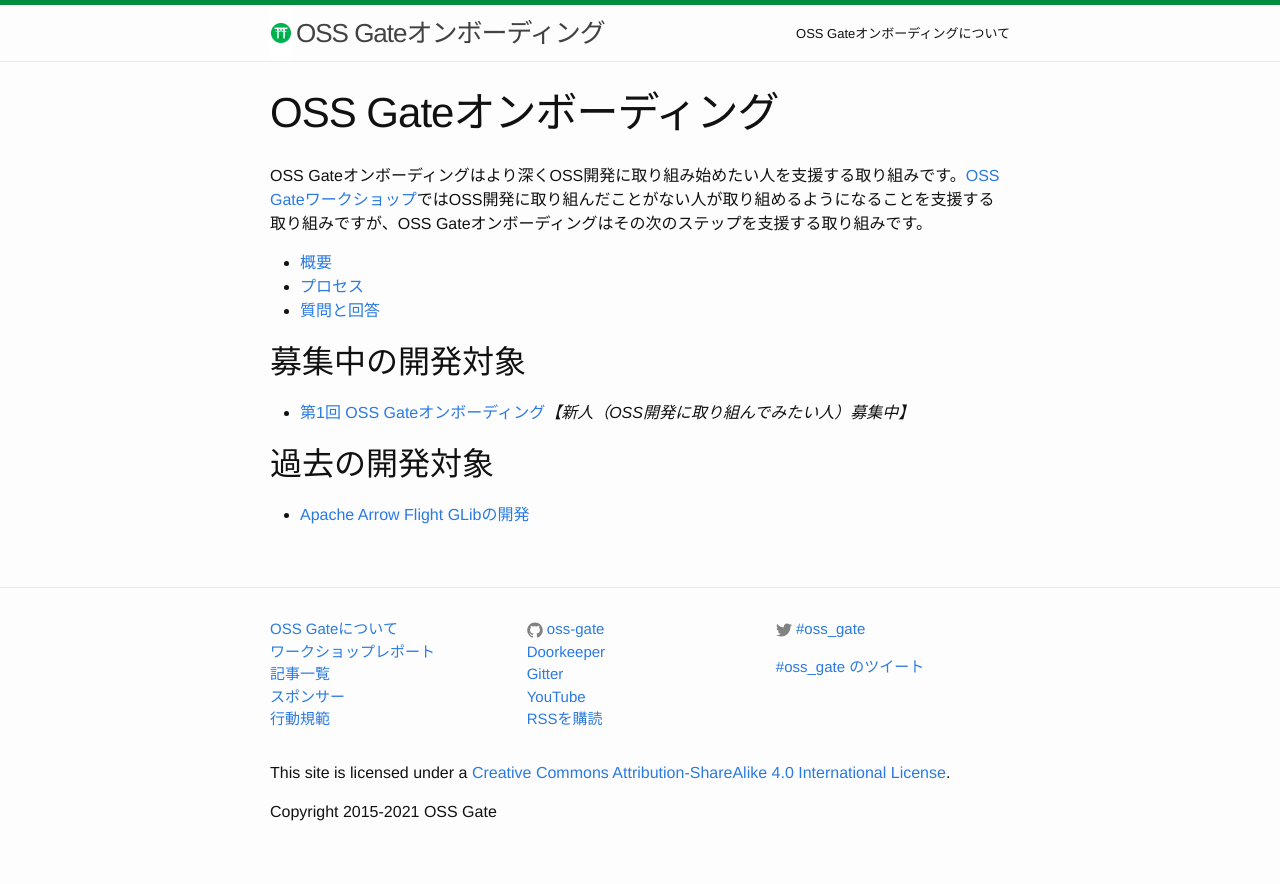
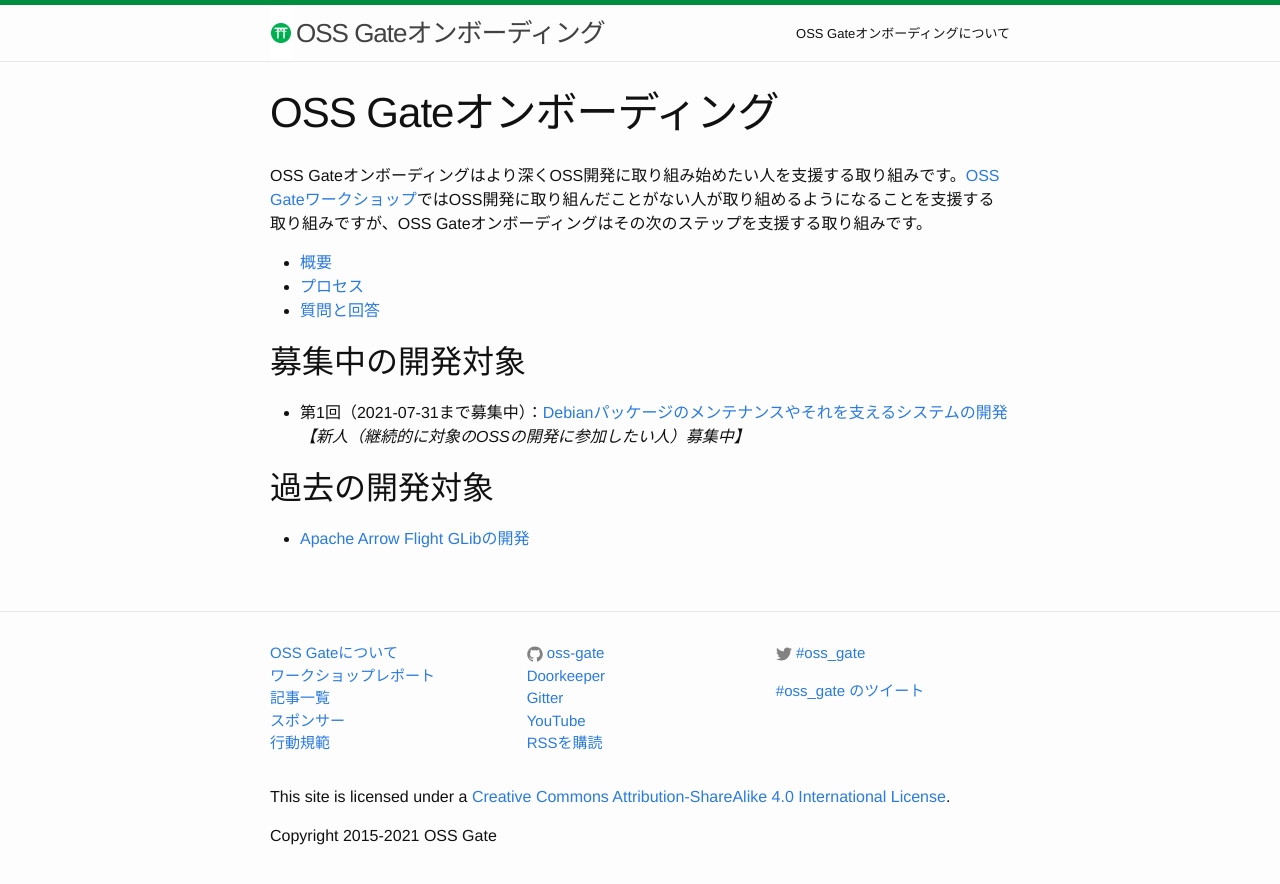
Before and after one commit to oss-gate/on-boarding, a Jekyll site: the page built from index.md, in a window 1280 px wide. Shown: the top 884 px of the page. Built offline with Jekyll 4.4.1, drawn with Linux system fonts in a browser that asks for light colours; Markdown is read by kramdown in place of the engine named in the settings; comment, search, counter and statistics services are not loaded.

Commit message:
Show the target proposal instead of list

```diff
--- a/index.md
+++ b/index.md
@@ -11,7 +11,7 @@ OSS Gateオンボーディングはより深くOSS開発に取り組み始めた
 
 ## 募集中の開発対象
 
-  * [第1回 OSS Gateオンボーディング](proposals/2021-08/)*【新人（OSS開発に取り組んでみたい人）募集中】*
+  * 第1回（2021-07-31まで募集中）：[Debianパッケージのメンテナンスやそれを支えるシステムの開発]({{ site.baseurl }}{% link proposals/2021-08/kenhys-maintain-debian-packages/index.md %})*【新人（継続的に対象のOSSの開発に参加したい人）募集中】*
 
 ## 過去の開発対象
 
```
